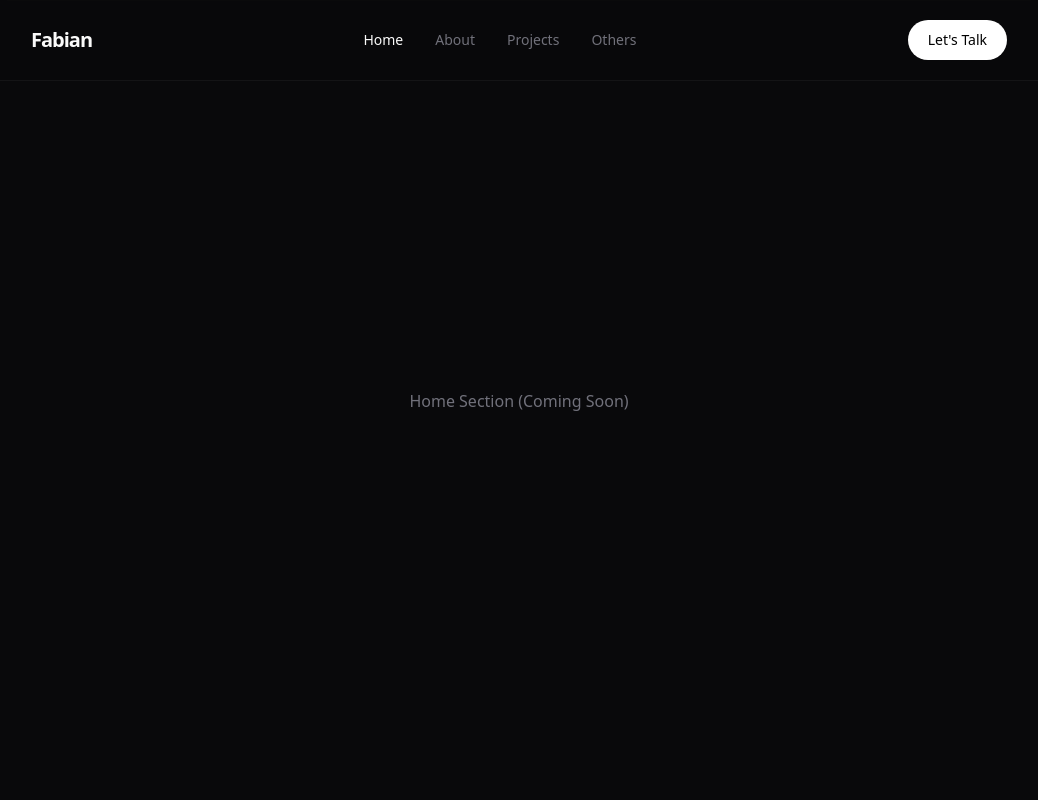
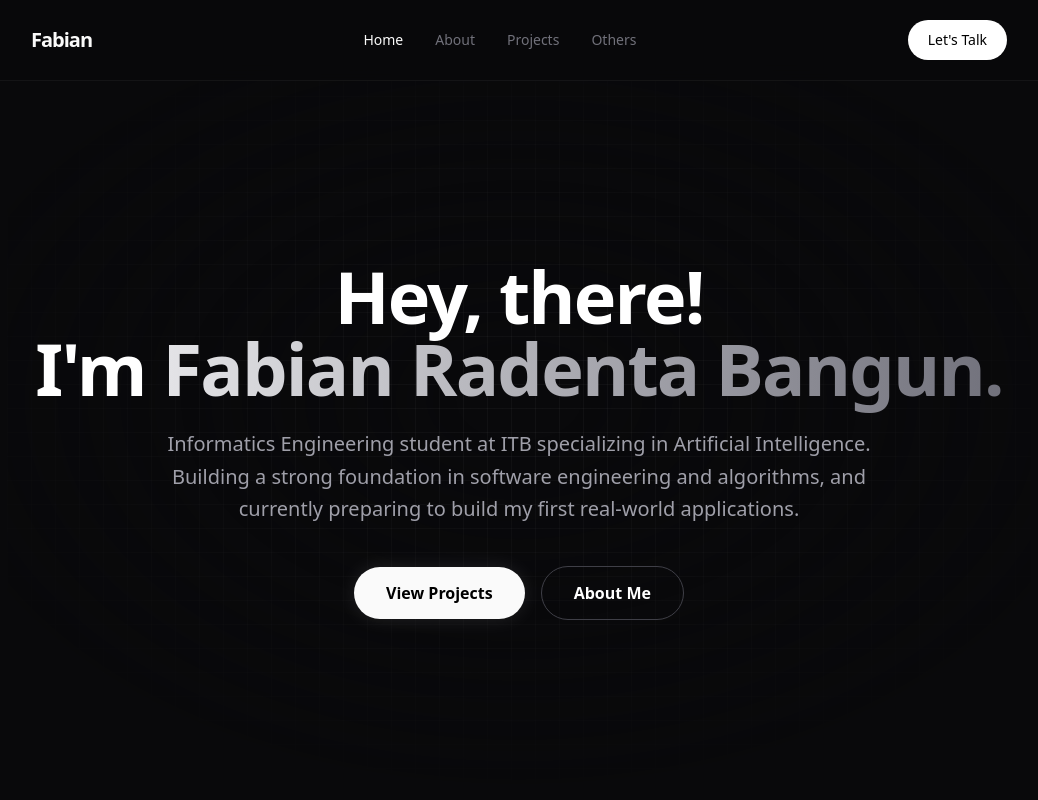
Before and after one commit to fabianradenta/portfolio-website, a Next.js app in the folder fabian-portfolio/: page / in a window 1280 px wide. Shown: the top 800 px of the page, without its empty margins (121-1159 px from the left). Built offline with nearby package versions, Linux system fonts and the light colour scheme.

Commit message:
add hero section

```diff
--- a/fabian-portfolio/app/page.tsx
+++ b/fabian-portfolio/app/page.tsx
@@ -1,5 +1,6 @@
 import Navbar from "../components/Navbar";
 import "./globals.css"
+import Hero from "@/components/Hero";
 
 export default function Home() {
   return (
@@ -7,10 +8,7 @@ export default function Home() {
       <Navbar />
 
       <div className="max-w-5xl mx-auto">
-        <section id="home" className="min-h-screen flex items-center justify-center border-t border-zinc-800/50 text-zinc-500">
-          <h2>Home Section (Coming Soon)</h2>
-        </section>
-
+        <Hero />
         <section id="about" className="min-h-screen flex items-center justify-center border-t border-zinc-800/50 text-zinc-500">
           <h2>About Section (Coming Soon)</h2>
         </section>
--- /dev/null
+++ b/fabian-portfolio/components/Hero.tsx
@@ -0,0 +1,35 @@
+export default function Hero() {
+  return (
+    <section id="home" className="relative min-h-screen flex items-center justify-center pt-20 overflow-hidden">
+      <div className="absolute inset-0 bg-[linear-gradient(to_right,#80808012_1px,transparent_1px),linear-gradient(to_bottom,#80808012_1px,transparent_1px)] bg-[size:24px_24px]"></div>
+      <div className="absolute inset-0 bg-[#09090b] [mask-image:radial-gradient(ellipse_60%_50%_at_50%_50%,transparent_10%,#000_100%)]"></div>
+
+      {/* Konten Utama */}
+      <div className="relative z-10 max-w-5xl mx-auto px-6 text-center">
+        <h1 className="text-5xl md:text-7xl font-extrabold tracking-tight text-white mb-6">
+          Hey, there! <br />
+          I&apos;m <span className="text-transparent bg-clip-text bg-gradient-to-r from-zinc-200 to-zinc-500">Fabian Radenta Bangun.</span>
+        </h1>
+        <p className="text-lg md:text-xl text-zinc-400 max-w-3xl mx-auto mb-10 leading-relaxed">
+          Informatics Engineering student at ITB specializing in Artificial Intelligence. Building a strong foundation in software engineering and algorithms, and currently preparing to build my first real-world applications.
+        </p>
+
+        <div className="flex flex-col sm:flex-row items-center justify-center gap-4">
+          <a
+            href="#projects"
+            className="w-full sm:w-auto px-8 py-3.5 bg-zinc-50 text-black rounded-full font-semibold hover:bg-zinc-200 transition-all shadow-[0_0_20px_rgba(255,255,255,0.1)]"
+          >
+            View Projects
+          </a>
+          <a
+            href="#about"
+            className="w-full sm:w-auto px-8 py-3.5 bg-transparent border border-zinc-700 text-white rounded-full font-semibold hover:bg-zinc-800 transition-all"
+          >
+            About Me
+          </a>
+        </div>
+
+      </div>
+    </section>
+  );
+}
```
